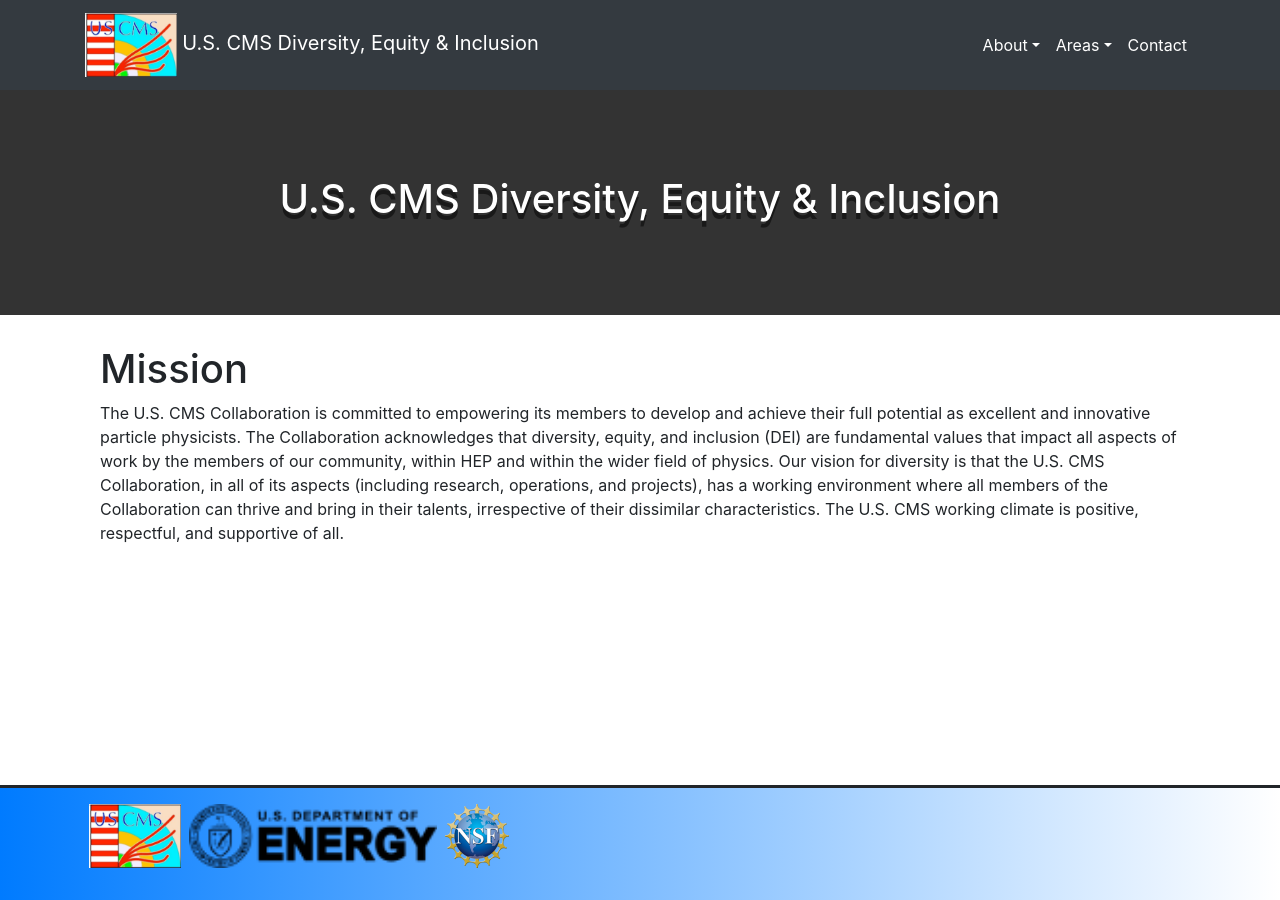
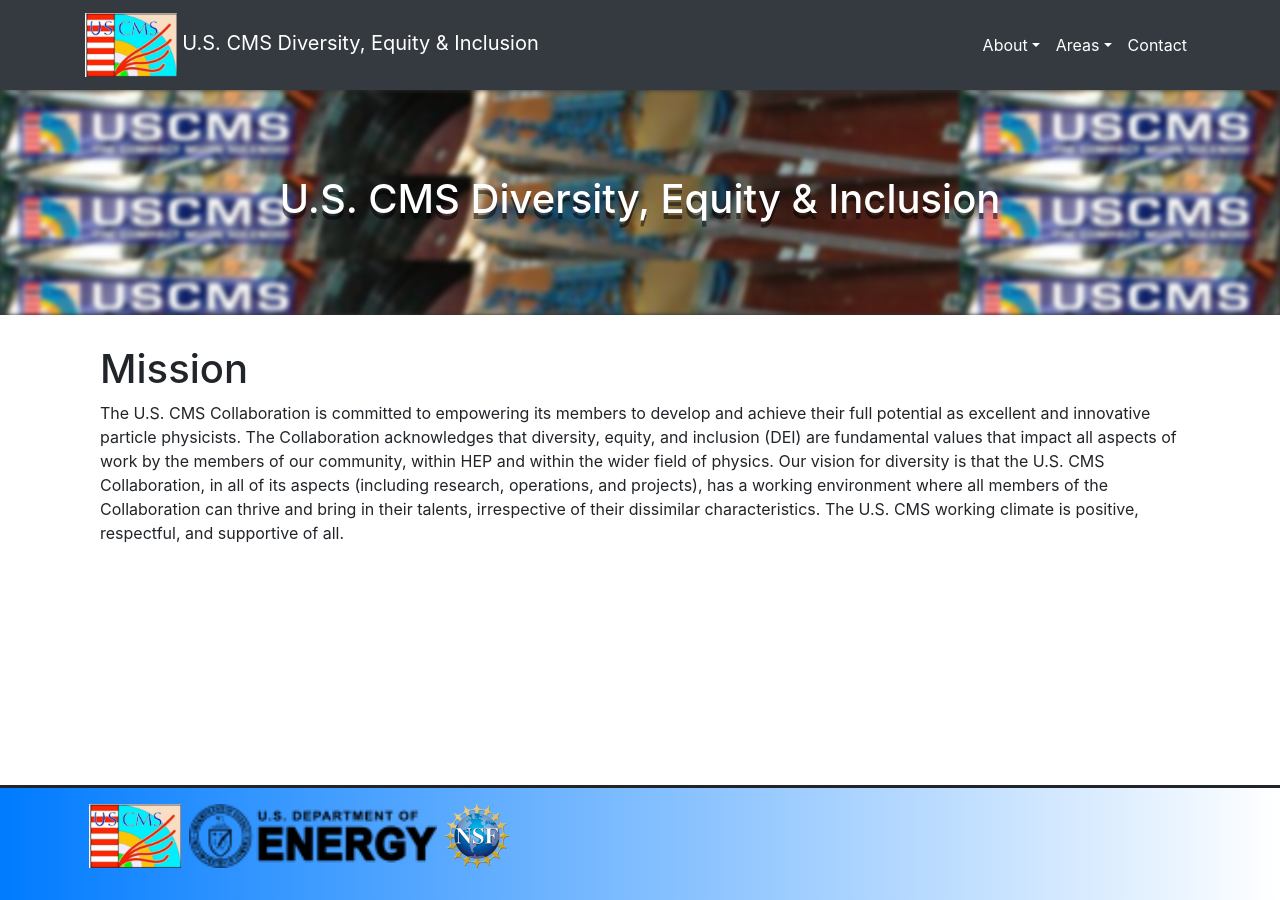
Before and after one commit to uscms-diversity-equity-inclusion/uscms-diversity-equity-inclusion.github.io, a Jekyll site: the page built from index.md, in a window 1280 px wide. Built offline with Jekyll 4.4.1, drawn with Linux system fonts in a browser that asks for light colours; nearby versions of some CDN libraries.

Commit message:
Update main-page.html

```diff
--- a/_layouts/main-page.html
+++ b/_layouts/main-page.html
@@ -12,7 +12,7 @@
             </div>
           </div>
         </div>
-        <!-- <div class="hero-back" style="background: url('{{page.bgimage}}')"></div> -->
+        <div class="hero-back" style="background: url('{{page.bgimage}}')"></div>
       </div>
       <div class="container">
       <main role="main">
```
